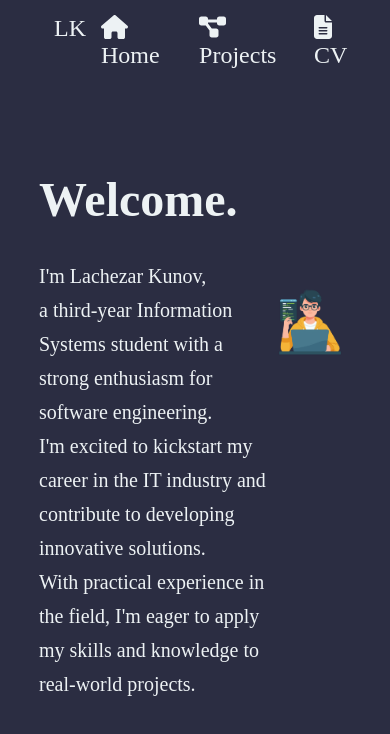
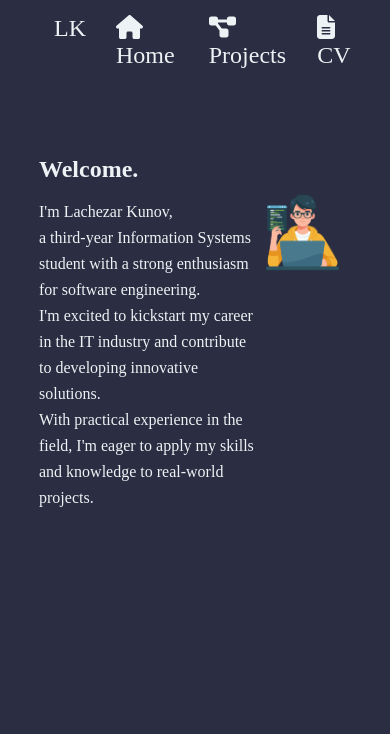
Before and after one commit to LachezarKunov/portfolio-website, a React (Vite) app: page / in a window 390 px wide. Shown: the top 734 px of the page. Built offline with nearby package versions, Linux system fonts and the light colour scheme.

Commit message:
make it responsive

```diff
--- a/src/components/CardContainer.css
+++ b/src/components/CardContainer.css
@@ -9,3 +9,10 @@
     justify-content: center;
     justify-items: center;
 }
+
+@media (max-width: 600px) {
+    .cards-container {
+        grid-template-columns: 1fr;
+        gap: 5px;
+    }
+}
--- a/src/components/Header.css
+++ b/src/components/Header.css
@@ -16,6 +16,10 @@ nav {
     margin-left: 15px;
 }
 
+.nav-logo-container {
+    margin-right: 15px;
+}
+
 .img-container {
     height: 300px;
     width: auto;
--- a/src/components/Header.jsx
+++ b/src/components/Header.jsx
@@ -12,7 +12,7 @@ function Header() {
         <>
             <div className = 'nav-container'>
                 <nav>
-                    <div>
+                    <div className='nav-logo-container'>
                         <NavLink to="/">
                             LK
                         </NavLink>
--- a/src/components/HomePage.css
+++ b/src/components/HomePage.css
@@ -24,3 +24,18 @@ p {
   max-width: 300px;
   height: auto;
 }
+
+@media (max-width: 600px) {
+  p {
+    font-size: 16px;
+    line-height: 26px;
+  }
+
+  .text-container h1 {
+    font-size: 24px;
+  }
+
+  .name {
+    font-size: 18px;
+  }
+}
```
